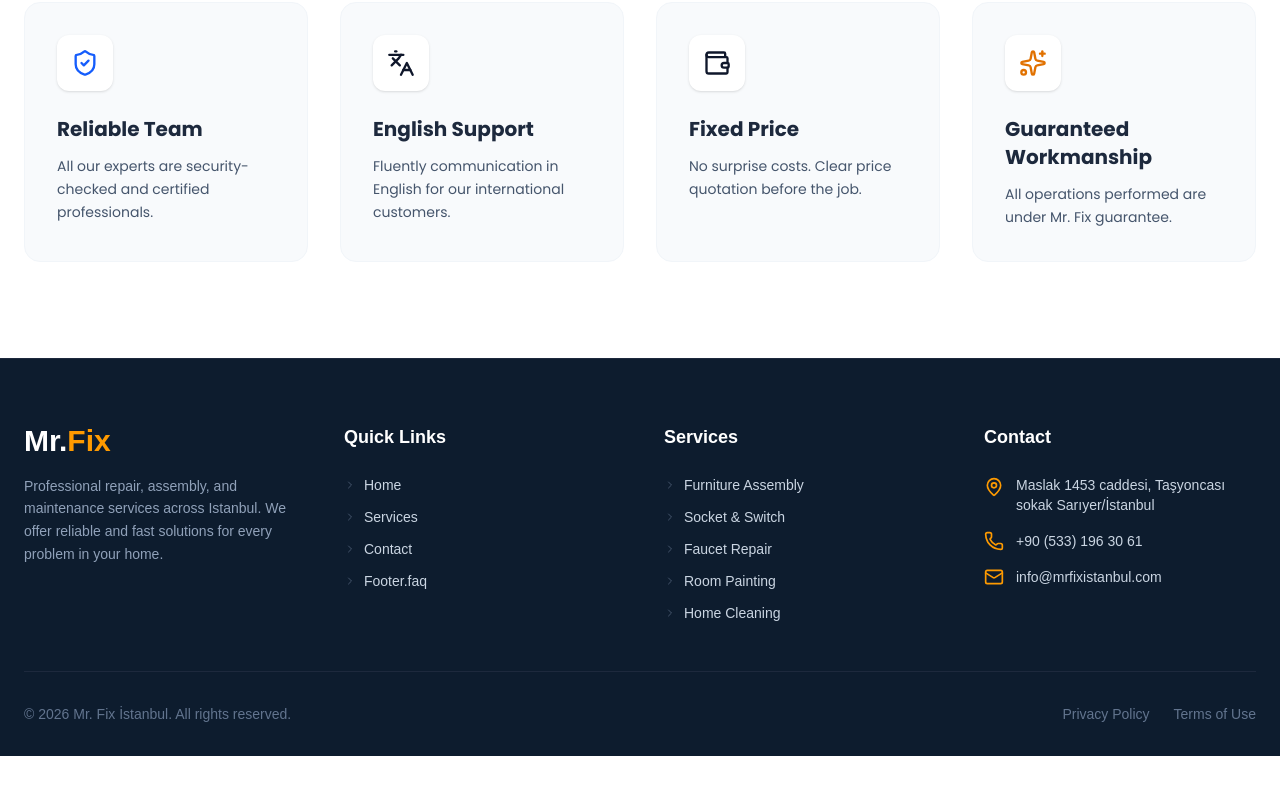
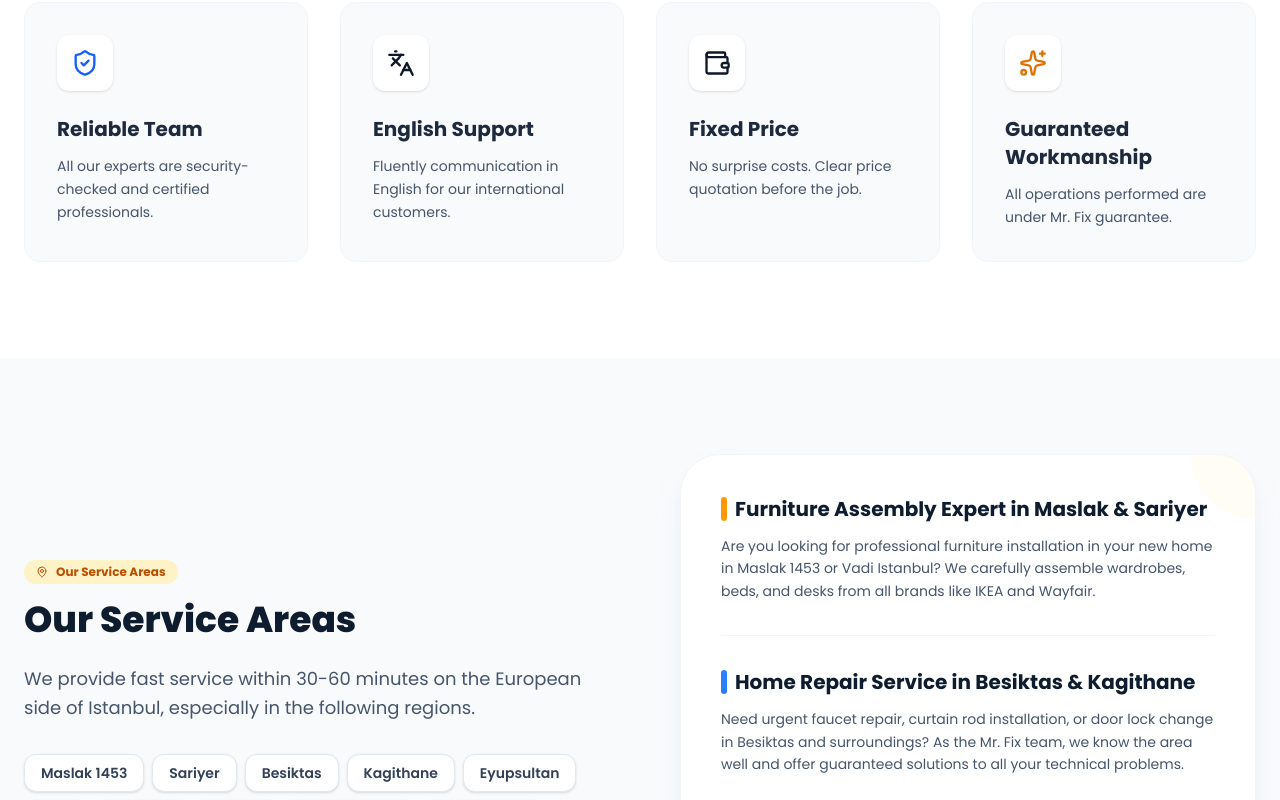
Before and after one commit to nfxtr/mrfix-istanbul, a Next.js app: page /en in a window 1280 px wide. Shown: the part 2000-2800 px from the top of the page. Before the commit the page ends 2756 px from the top, so only its background shows below. Built offline with nearby package versions, Linux system fonts and the light colour scheme.

Commit message:
SEO: Add Service Areas and Regional SEO blocks to Homepage

```diff
--- a/components/HomeClient.tsx
+++ b/components/HomeClient.tsx
@@ -588,6 +588,64 @@ export default function HomeClient() {
                 </div>
             </section>
 
+            {/* --- HİZMET BÖLGELERİMİZ (SEO SEÇENEĞİ) --- */}
+            <section className="py-16 lg:py-24 bg-slate-50">
+                <div className="max-w-7xl mx-auto px-6">
+                    <div className="grid lg:grid-cols-2 gap-12 lg:gap-20 items-center">
+                        <div>
+                            <div className="inline-flex items-center gap-2 px-3 py-1 rounded-full bg-amber-100 text-amber-700 text-xs font-bold mb-4">
+                                <MapPin className="w-3 h-3" />
+                                {t('ServiceAreas.title')}
+                            </div>
+                            <h2 className="text-3xl lg:text-4xl font-extrabold text-[#0D1C2E] mb-6">
+                                {t('ServiceAreas.title')}
+                            </h2>
+                            <p className="text-lg text-slate-600 mb-8 leading-relaxed">
+                                {t('ServiceAreas.subtitle')}
+                            </p>
+                            <div className="flex flex-wrap gap-2">
+                                {t('ServiceAreas.areas').split(' • ').map((area, idx) => (
+                                    <span key={idx} className="px-4 py-2 bg-white border border-slate-200 rounded-xl text-sm font-semibold text-slate-700 shadow-sm">
+                                        {area}
+                                    </span>
+                                ))}
+                            </div>
+                        </div>
+                        <div className="bg-white p-8 lg:p-10 rounded-[2.5rem] shadow-xl shadow-slate-200/50 border border-slate-100 relative overflow-hidden group">
+                            <div className="absolute top-0 right-0 w-32 h-32 bg-amber-50 rounded-full opacity-50 -mr-16 -mt-16 transition-transform group-hover:scale-110" />
+                            <div className="space-y-8 relative z-10">
+                                <div>
+                                    <h3 className="text-xl font-bold text-[#0D1C2E] mb-3 flex items-center gap-2">
+                                        <div className="w-1.5 h-6 bg-amber-500 rounded-full" />
+                                        {t('SEOBlocks.montaj_title')}
+                                    </h3>
+                                    <p className="text-slate-600 text-sm leading-relaxed">
+                                        {t('SEOBlocks.montaj_text')}
+                                    </p>
+                                </div>
+                                <div className="border-t border-slate-100 pt-8">
+                                    <h3 className="text-xl font-bold text-[#0D1C2E] mb-3 flex items-center gap-2">
+                                        <div className="w-1.5 h-6 bg-blue-500 rounded-full" />
+                                        {t('SEOBlocks.tamirat_title')}
+                                    </h3>
+                                    <p className="text-slate-600 text-sm leading-relaxed">
+                                        {t('SEOBlocks.tamirat_text')}
+                                    </p>
+                                </div>
+                                <div className="border-t border-slate-100 pt-8">
+                                    <h3 className="text-xl font-bold text-[#0D1C2E] mb-3 flex items-center gap-2">
+                                        <div className="w-1.5 h-6 bg-green-500 rounded-full" />
+                                        {t('SEOBlocks.elektrik_title')}
+                                    </h3>
+                                    <p className="text-slate-600 text-sm leading-relaxed">
+                                        {t('SEOBlocks.elektrik_text')}
+                                    </p>
+                                </div>
+                            </div>
+                        </div>
+                    </div>
+                </div>
+            </section>
         </main>
     );
 }
--- a/components/JsonLd.tsx
+++ b/components/JsonLd.tsx
@@ -10,6 +10,10 @@ export default function JsonLd() {
         "url": "https://mrfixistanbul.com",
         "telephone": "+905331963061",
         "priceRange": "$$",
+        "areaServed": [
+            "Maslak", "Sarıyer", "Beşiktaş", "Kağıthane", "Eyüpsultan",
+            "Şişli", "Zekeriyaköy", "Göktürk", "Tarabya", "İstinye"
+        ],
         "address": {
             "@type": "PostalAddress",
             "streetAddress": "Maslak 1453 caddesi, taşyoncası sokak",
--- a/messages/ar.json
+++ b/messages/ar.json
@@ -191,6 +191,19 @@
     "cta_whatsapp": "اسأل عبر واتساب",
     "cta_form": "نموذج الاتصال"
   },
+  "ServiceAreas": {
+    "title": "مناطق الخدمة لدينا",
+    "subtitle": "نحن نقدم خدمة سريعة في غضون 30-60 دقيقة في الجانب الأوروبي من إسطنبول، وخاصة في المناطق التالية.",
+    "areas": "مسلك 1453 • سارير • بشيكتاش • كاغيت هانة • أيوب سلطان • شيشلي • طرابيا • استينيا • وادي إسطنبول • زكريا كوي • غوك تورك"
+  },
+  "SEOBlocks": {
+    "montaj_title": "خبير تركيب أثاث في مسلك وسارير",
+    "montaj_text": "هل تبحث عن تركيب أثاث احترافي في منزلك الجديد في مسلك 1453 أو وادي إسطنبول؟ نقوم بتركيب خزائن الملابس والأسرة والمكاتب من جميع الماركات مثل إيكيا وغيرها بعناية فائقة.",
+    "tamirat_title": "خدمة إصلاح منزلي في بشيكتاش وكاغيت هانة",
+    "tamirat_text": "هل تحتاج إلى إصلاح صنبور عاجل أو تركيب ستائر أو تغيير قفل الباب في بشيكتاش وما حولها؟ بصفتنا فريق Mr. Fix, نحن نعرف المنطقة جيداً ونقدم حلولاً مضمونة لجميع مشاكلك الفنية.",
+    "elektrik_title": "كهربائي معتمد في سارير",
+    "elektrik_text": "كهربائينا الخبير عند باب منزلك لتركيب الثريات وأعطال الفيوزات وأعمال إضاءة LED في سارير وزكريا كوي وغوك تورك. لا تخاطر بسلامتك الكهربائية، احصل على مساعدة احترافية."
+  },
   "CookieBanner": {
     "message": "We use cookies to provide you with a better service.",
     "accept": "Accept",
--- a/messages/en.json
+++ b/messages/en.json
@@ -265,5 +265,18 @@
     "cta_desc": "Contact our expert team immediately, we will answer all your questions.",
     "cta_whatsapp": "Ask on WhatsApp",
     "cta_form": "Contact Form"
+  },
+  "ServiceAreas": {
+    "title": "Our Service Areas",
+    "subtitle": "We provide fast service within 30-60 minutes on the European side of Istanbul, especially in the following regions.",
+    "areas": "Maslak 1453 • Sariyer • Besiktas • Kagithane • Eyupsultan • Sisli • Tarabya • Istinye • Vadi Istanbul • Zekeriyakoy • Gokturk"
+  },
+  "SEOBlocks": {
+    "montaj_title": "Furniture Assembly Expert in Maslak & Sariyer",
+    "montaj_text": "Are you looking for professional furniture installation in your new home in Maslak 1453 or Vadi Istanbul? We carefully assemble wardrobes, beds, and desks from all brands like IKEA and Wayfair.",
+    "tamirat_title": "Home Repair Service in Besiktas & Kagithane",
+    "tamirat_text": "Need urgent faucet repair, curtain rod installation, or door lock change in Besiktas and surroundings? As the Mr. Fix team, we know the area well and offer guaranteed solutions to all your technical problems.",
+    "elektrik_title": "Certified Electrician in Sariyer",
+    "elektrik_text": "Our expert electrician is at your door for chandelier installation, fuse failure, and LED lighting works in Sariyer, Zekeriyakoy, and Gokturk. Don't risk your electrical safety, get professional help."
   }
 }
--- a/messages/tr.json
+++ b/messages/tr.json
@@ -263,5 +263,18 @@
     "cta_desc": "Hemen uzman ekibimizle iletişime geçin, her türlü sorunuzu yanıtlayalım.",
     "cta_whatsapp": "WhatsApp'tan Sorun",
     "cta_form": "İletişim Formu"
+  },
+  "ServiceAreas": {
+    "title": "Hizmet Bölgelerimiz",
+    "subtitle": "İstanbul'un Avrupa yakasında, özellikle aşağıdaki bölgelere 30-60 dakika içinde hızlı servis sağlıyoruz.",
+    "areas": "Maslak 1453 • Sarıyer • Beşiktaş • Kağıthane • Eyüpsultan • Şişli • Tarabya • İstinye • Vadi İstanbul • Zekeriyaköy • Göktürk"
+  },
+  "SEOBlocks": {
+    "montaj_title": "Maslak ve Sarıyer Mobilya Montaj Ustası",
+    "montaj_text": "Yeni taşındığınız Maslak 1453 veya Vadi İstanbul evinizdeki mobilya kurulumları için profesyonel destek mi arıyorsunuz? IKEA, Koçtaş ve Vivense gibi tüm markaların gardırop, baza ve çalışma masası montajını titizlikle yapıyoruz.",
+    "tamirat_title": "Beşiktaş ve Kağıthane Ev Tamirat Servisi",
+    "tamirat_text": "Beşiktaş ve çevresinde acil musluk tamiri, korniş montajı veya kapı kilidi değişimi mi gerekli? Mr. Fix ekibi olarak bölgeye hakimiz ve tüm teknik sorunlarınıza garantili çözümler sunuyoruz.",
+    "elektrik_title": "Sarıyer Sertifikalı Elektrikçi",
+    "elektrik_text": "Sarıyer, Zekeriyaköy ve Göktürk bölgesinde avize montajı, sigorta arızası ve LED aydınlatma işleriniz için uzman elektrikçimiz kapınızda. Elektrik güvenliğinizi riske atmayın, profesyonel yardım alın."
   }
 }
```
